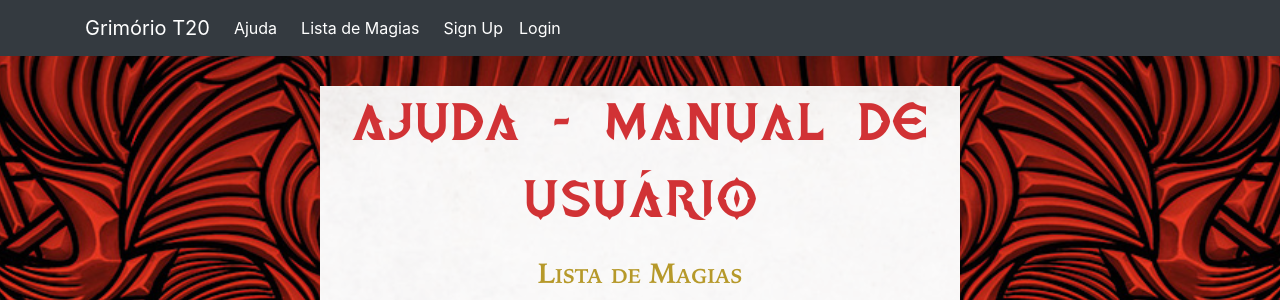
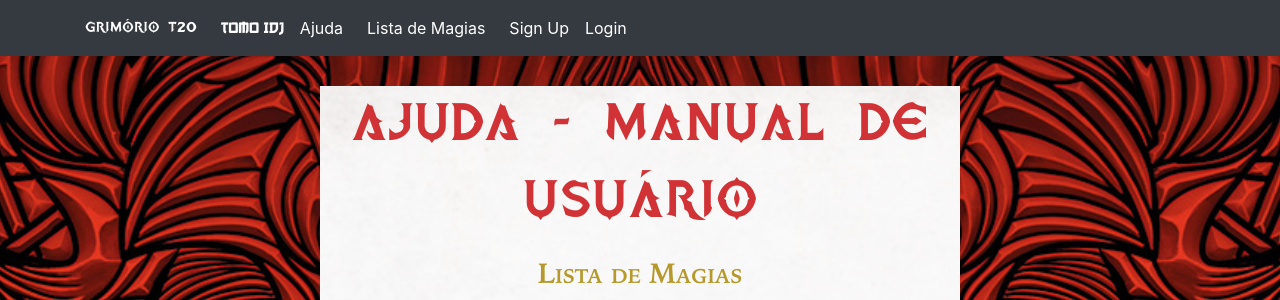
Before and after one commit to edumarques687/grimorio_t20, a Django app: page /help/ in a window 1280 px wide. Shown: the top 300 px of the page. Run offline with Django 3.2, Linux system fonts and the light colour scheme; some libraries are stand-ins or nearby versions.

Commit message:
Adding link to TOMO IDJ

```diff
--- a/homepage/templates/homepage/base.html
+++ b/homepage/templates/homepage/base.html
@@ -17,14 +17,32 @@
         <link rel="icon" type="image/png" href="{% static 'img/olho_grimorio.png' %}">
     </head>
     <body>
+        <style>
+            @font-face {
+                font-family: 'tormenta20';
+                src: url('/static/styles/Fontes/Tormenta20.ttf') format('truetype');
+                font-weight: normal;
+                font-style: normal;
+            }
+
+            @font-face {
+                font-family: 'go3v2';
+                src: url('/static/styles/Fontes/go3v2.ttf') format('truetype');
+                font-weight: normal;
+                font-style: normal;
+            }
+        </style>
         <nav class="navbar navbar-expand-lg navbar-dark bg-dark">
             <div class="container">
-                <a class="navbar-brand" href="{% url 'about' %}">Grimório T20</a>
+                <a class="navbar-brand" href="{% url 'about' %}" style="font-family: 'tormenta20'; font-size: 110%">Grimório T20</a>
                 <button class="navbar-toggler" data-bs-toggle="collapse" data-bs-target="#mainNav" aria-controls="mainNav" aria-expanded="false">
                     <span class="navbar-toggler-icon"></span>
                 </button>
                 <div class="collapse navbar-collapse" id="mainNav">
                     <ul class="nav navbar-nav">
+                        <li class="nav-item active">
+                            <a class="nav-link" href="https://jutsusidj.pythonanywhere.com/" style="font-family: 'go3v2';">Tomo IDJ</a>
+                        </li>
                         <li class="nav-item active">
                             <a class="nav-link" href="{% url 'help' %}" style="margin-right:8px">Ajuda</a>
                         </li>
```
Also changed, not shown: static/styles/Fontes/go3v2.ttf (added).
